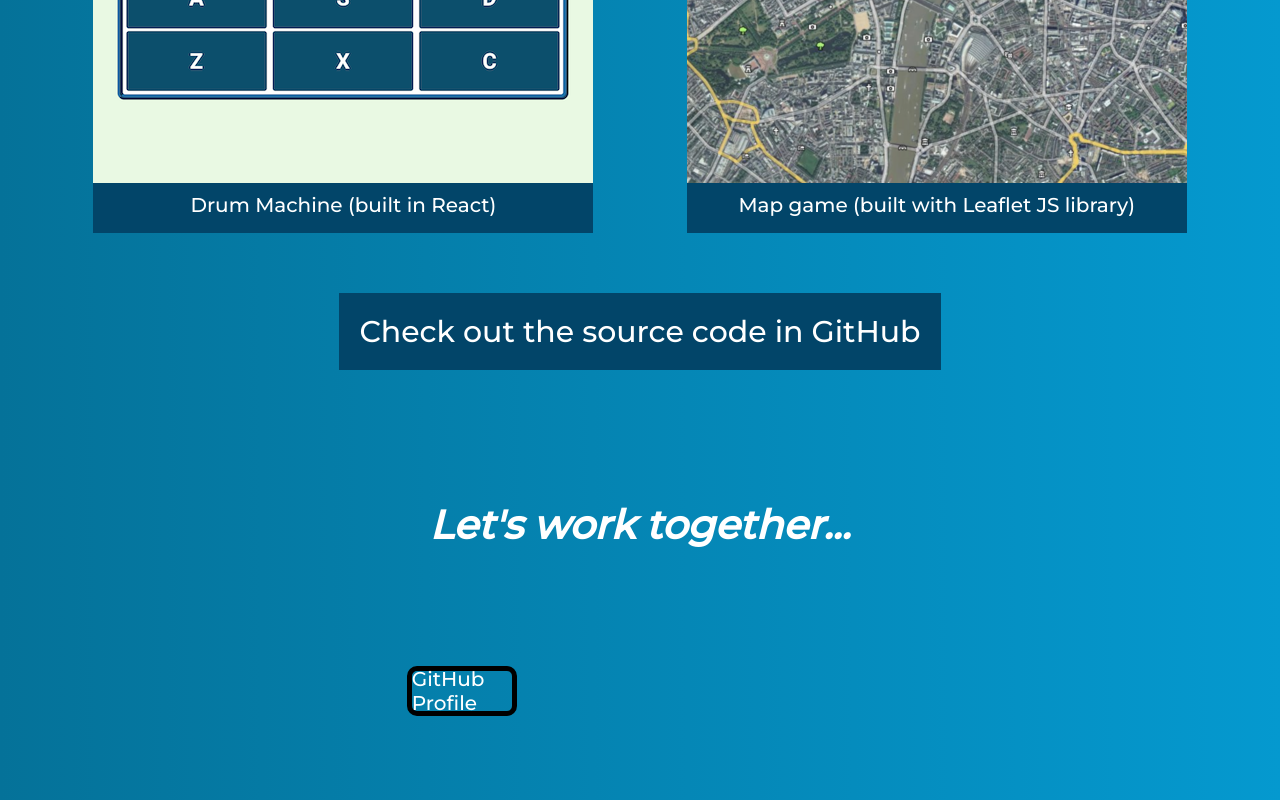
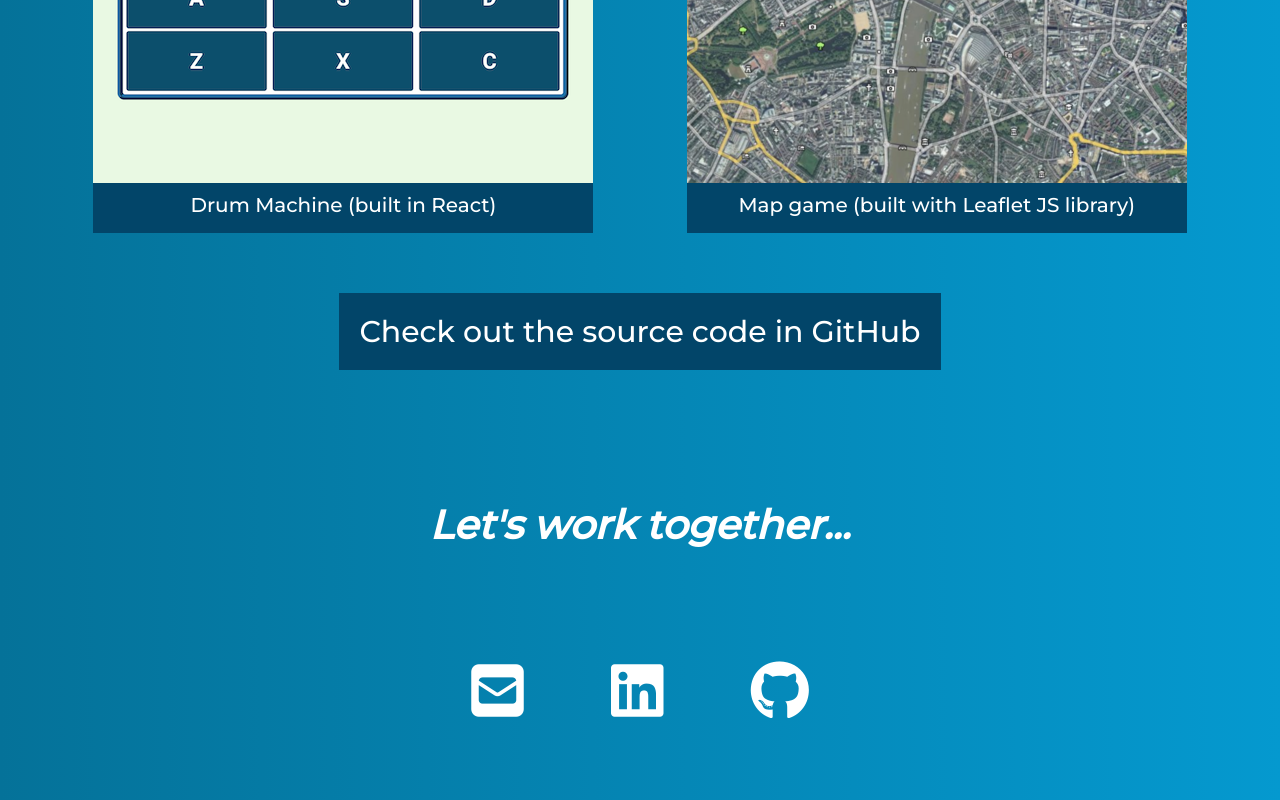
Before and after one commit to sinclair-guthrie/sinclair-guthrie.github.io, a plain HTML site: page index.html in a window 1280 px wide. Shown: the part 1900-2700 px from the top of the page. Drawn offline with Linux system fonts and the light colour scheme.

Commit message:
updated contact icons

```diff
--- a/index.html
+++ b/index.html
@@ -5,13 +5,14 @@
   <title>Sinclair Guthrie - portfolio</title>
   <link href="./styles/style.css" rel="stylesheet">
   <link href="https://fonts.googleapis.com/css2?family=Montserrat:wght@500&display=swap" rel="stylesheet">
+  <script src="https://kit.fontawesome.com/c9f82762c5.js" crossorigin="anonymous"></script>
 </head>
 <body>
 
 <nav id="navbar">
   <a class="nav-link"
      href="#welcome-section">
-    About</a>
+    Intro</a>
   <a class="nav-link"
      href="#projects">
     Projects</a>
@@ -75,9 +76,19 @@
   <section id="contact">
     <h1><i>Let's work together...</i></h1>
     <a class="contact-link"
+       href="mailto:sinclair.guthrie@gmail.com"
+       target="_blank">
+       <i class="fas fa-envelope-square fa-3x"></i>
+    </a>
+    <a class="contact-link"
+       href="https://www.linkedin.com/in/sinclair-guthrie/"
+       target="_blank">
+       <i class="fab fa-linkedin fa-3x"></i>
+    </a>
+    <a class="contact-link"
        href="https://github.com/sinclair-guthrie"
        target="_blank">
-      GitHub Profile
+       <i class="fab fa-github fa-3x"></i>
     </a>
   </section>
 </main>
--- a/styles/style.css
+++ b/styles/style.css
@@ -95,9 +95,8 @@ body {
 }
 
 #contact {
-  display: grid;
-  grid-template-columns: auto auto auto;
-  grid-template-rows: auto auto;
+  display: flex;
+  flex-wrap: wrap;
   width: 40vw;
   height: 400px;
   margin-left: auto;
@@ -106,23 +105,17 @@ body {
 }
 
 #contact h1 {
- grid-column-start: 1;
- grid-column-end: 4;
+ text-align: center;
  margin-top: 100px;
- text-align: center;
  font-size: 40px;
+ width: 100%;
 }
 
 .contact-link {
-  display: flex;
   text-decoration: none;
-  height: 40px;
-  width: 100px;
   justify-content: center;
   align-items: center;
   color: white;
-  border: 5px solid black;
-  border-radius: 10px;
 }
 
 a:hover {
```
